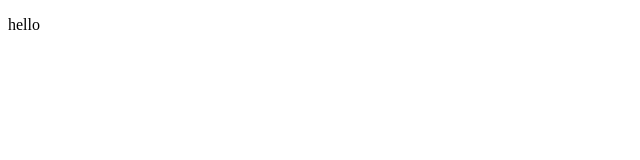
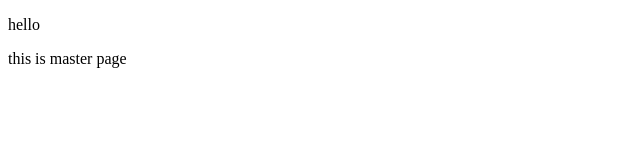
Before and after one commit to charlz-dev/project1, a plain HTML site: page index.html in a window 1280 px wide. Shown: the whole page, without its empty margins (0-640 px from the left). Drawn offline with Linux system fonts and the light colour scheme.

Commit message:
added message on master

```diff
--- a/index.html
+++ b/index.html
@@ -8,5 +8,7 @@
 <body>
 	<p>hello</p>
 
+	<p>this is master page</p>
+
 </body>
 </html>
```
